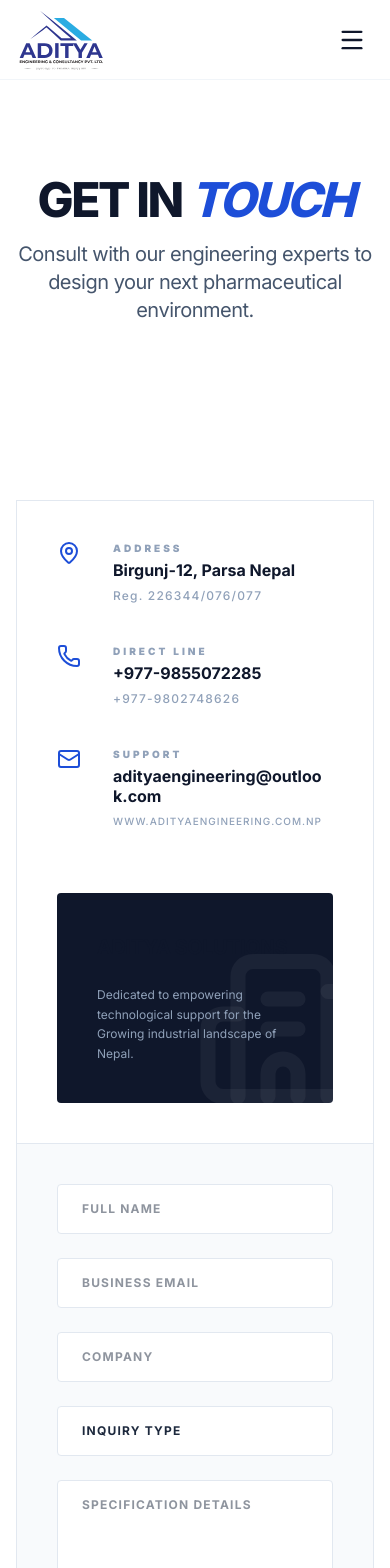
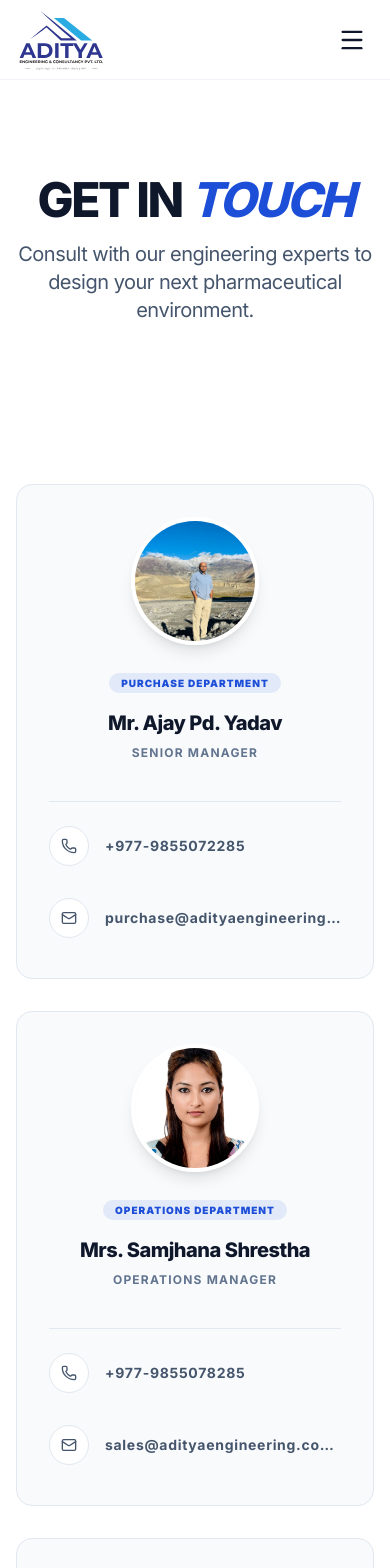
Before and after one commit to mukesh703/AEcpl, a React (Vite) app: page /#/contact in a window 390 px wide. Shown: the top 1568 px of the page. Built offline with nearby package versions, Linux system fonts and the light colour scheme.

Commit message:
feat(Contact): Add department-specific contact details
Displays specific contacts for Purchase, Operations, and Technical departments, including names, roles, phone numbers, and emails. This improves user experience by directing inquiries to the appropriate personnel.

```diff
--- a/src/Contact.tsx
+++ b/src/Contact.tsx
@@ -7,15 +7,94 @@
 import { Phone, Mail, MapPin, Send, Building2, Clock } from 'lucide-react';
 
 export default function Contact() {
+  const contacts = [
+    {
+      dept: "Purchase Department",
+      name: "Mr. Ajay Pd. Yadav",
+      role: "Senior Manager",
+      phone: "+977-9855072285",
+      email: "purchase@adityaengineering.com.np",
+      image: "/img/ajay.jpg"
+    },
+    {
+      dept: "Operations Department",
+      name: "Mrs. Samjhana Shrestha",
+      role: "Operations Manager",
+      phone: "+977-9855078285",
+      email: "sales@adityaengineering.com.np",
+      image: "/img/samjhana.jpeg"
+    },
+    {
+      dept: "Technical Department",
+      name: "Mr. Subash Gupta",
+      role: "Technical Director",
+      phone: "+977-9855078285",
+      email: "subash@adityaengineering.com.np",
+      image: "/img/Subash.jpeg"
+    }
+  ];
+
   return (
     <div className="pt-20 bg-white min-h-screen">
-      <div className="max-w-7xl mx-auto px-4 md:px-10">
-        <header className="mb-20 py-24 space-y-4 text-center md:text-left">
+      <div className="max-w-7xl mx-auto px-4 md:px-10 pb-32">
+        <header className="mb-16 py-24 space-y-4 text-center md:text-left">
           <h1 className="text-5xl md:text-7xl font-extrabold text-slate-900 tracking-tighter uppercase">GET IN <span className="text-primary italic">TOUCH</span></h1>
           <p className="text-xl text-slate-600 max-w-2xl font-sans tracking-tight">
             Consult with our engineering experts to design your next pharmaceutical environment.
           </p>
         </header>
+
+        {/* Key Contacts */}
+        <div className="grid grid-cols-1 md:grid-cols-3 gap-8 mb-20">
+          {contacts.map((contact, idx) => (
+            <motion.div
+              key={contact.name}
+              initial={{ opacity: 0, y: 20 }}
+              whileInView={{ opacity: 1, y: 0 }}
+              viewport={{ once: true }}
+              transition={{ delay: idx * 0.1 }}
+              className="bg-slate-50 border border-slate-200 p-8 rounded-2xl hover:shadow-xl hover:-translate-y-1 transition-all duration-300 relative group overflow-hidden"
+            >
+              <div className="flex flex-col items-center text-center space-y-6">
+                <div className="w-32 h-32 rounded-full overflow-hidden border-4 border-white shadow-lg relative group-hover:border-primary transition-colors duration-300">
+                  <img
+                    src={import.meta.env.BASE_URL + contact.image.replace(/^\//, '')}
+                    alt={contact.name}
+                    className="w-full h-full object-cover"
+                  />
+                </div>
+                <div className="space-y-1">
+                  <span className="text-[10px] font-black text-primary uppercase tracking-widest bg-primary/10 px-3 py-1 rounded-full">
+                    {contact.dept}
+                  </span>
+                  <h3 className="text-xl font-extrabold text-slate-900 mt-4 tracking-tight">
+                    {contact.name}
+                  </h3>
+                  <p className="text-xs font-bold text-slate-500 uppercase tracking-widest pt-1">
+                    {contact.role}
+                  </p>
+                </div>
+
+                <div className="w-full h-px bg-slate-200 my-4" />
+
+                <div className="space-y-4 w-full">
+                  <a href={`tel:${contact.phone}`} className="flex items-center gap-4 text-slate-600 hover:text-primary transition-colors group/link p-2 -mx-2 rounded-lg hover:bg-white text-sm font-bold tracking-wider">
+                    <div className="w-10 h-10 rounded-full bg-white border border-slate-200 flex items-center justify-center group-hover/link:bg-primary group-hover/link:text-white group-hover/link:border-primary transition-colors">
+                      <Phone size={16} />
+                    </div>
+                    {contact.phone}
+                  </a>
+                  <a href={`mailto:${contact.email}`} className="flex items-center gap-4 text-slate-600 hover:text-primary transition-colors group/link p-2 -mx-2 rounded-lg hover:bg-white text-sm font-bold tracking-wider relative">
+                    <div className="w-10 h-10 rounded-full bg-white border border-slate-200 flex items-center justify-center group-hover/link:bg-primary group-hover/link:text-white group-hover/link:border-primary transition-colors shrink-0">
+                      <Mail size={16} />
+                    </div>
+                    <span className="truncate">{contact.email}</span>
+                  </a>
+                </div>
+              </div>
+            </motion.div>
+          ))}
+        </div>
 
         <div className="grid grid-cols-1 lg:grid-cols-12 gap-px bg-slate-200 border border-slate-200">
           {/* Info Side */}
```
